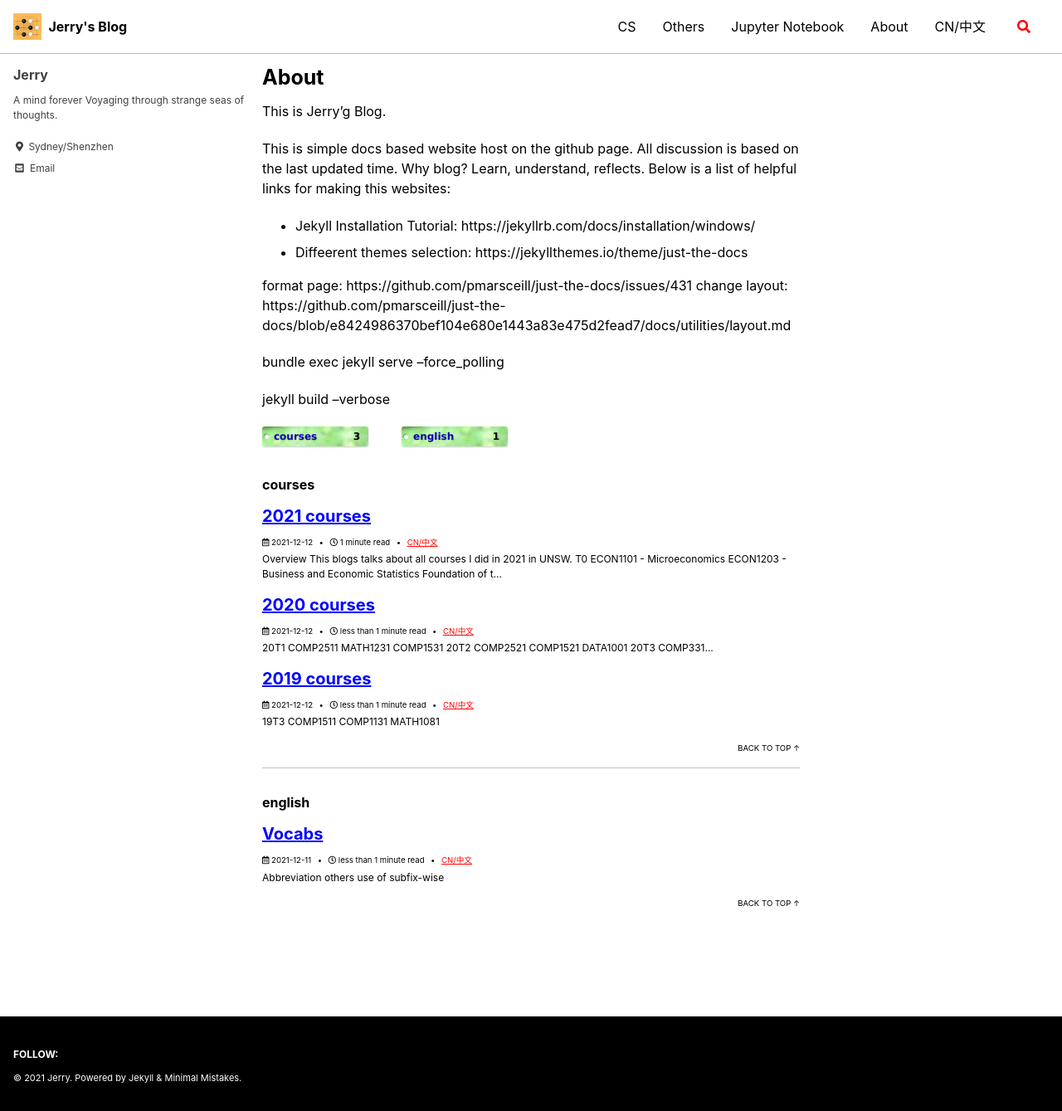
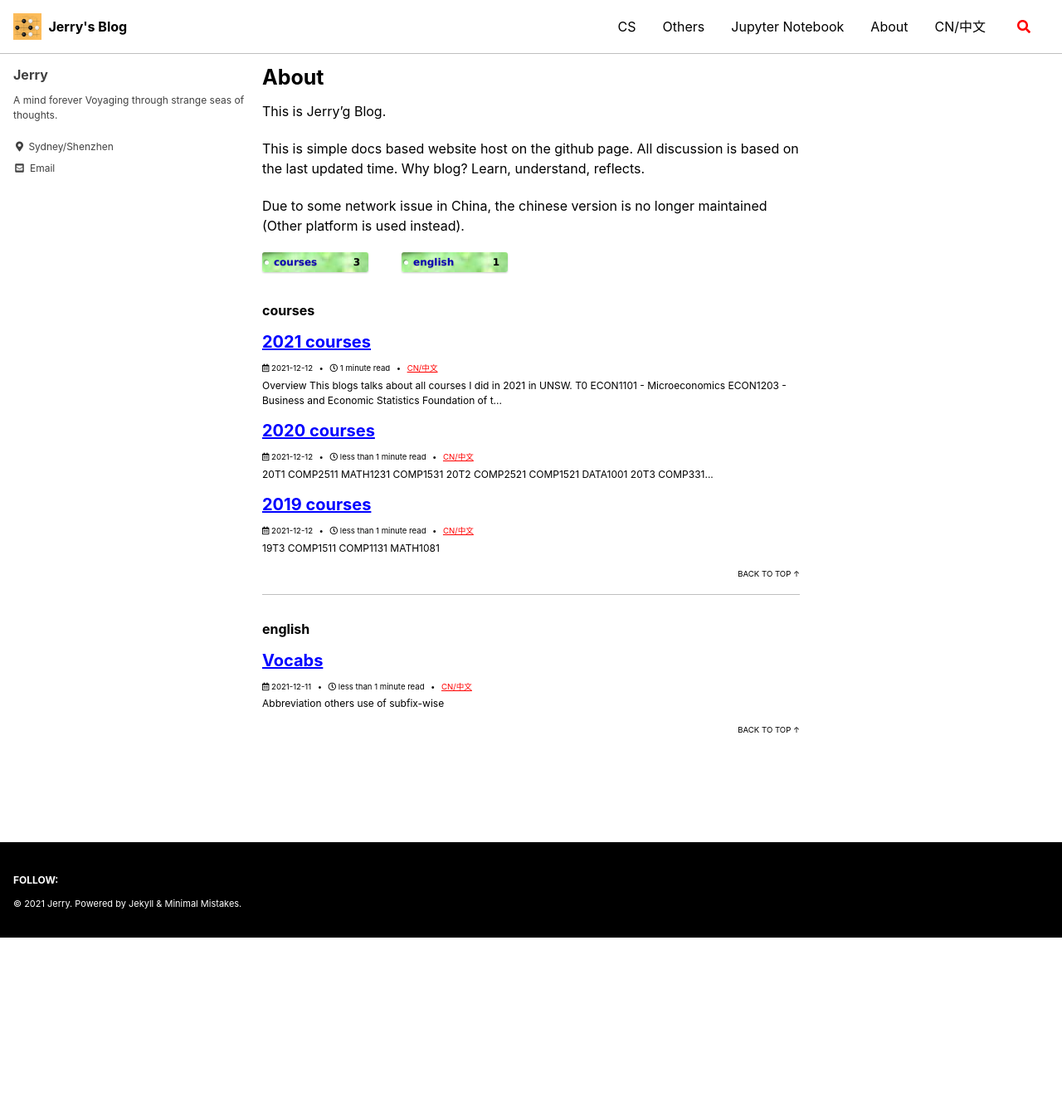
Before and after one commit to postsent/postsent.github.io, a Jekyll site: the page built from _pages/about.md, in a window 1280 px wide. Shown: the whole page at 83% size. Built offline with Jekyll 4.4.1, drawn with Linux system fonts in a browser that asks for light colours; cached includes are drawn as plain includes; after the commit the page ends 1130 px from its top, so only the background shows below that.

Commit message:
uses other platform for chinese version

```diff
--- a/_pages/about.md
+++ b/_pages/about.md
@@ -9,13 +9,5 @@ This is Jerry'g Blog.
 This is simple docs based website host on the github page.
 All discussion is based on the last updated time.
 Why blog? Learn, understand, reflects.
-Below is a list of helpful links for making this websites:
-* Jekyll Installation Tutorial: https://jekyllrb.com/docs/installation/windows/
-* Diffeerent themes selection: https://jekyllthemes.io/theme/just-the-docs
 
-format page: https://github.com/pmarsceill/just-the-docs/issues/431
-change layout: https://github.com/pmarsceill/just-the-docs/blob/e8424986370bef104e680e1443a83e475d2fead7/docs/utilities/layout.md
-
-bundle exec jekyll serve --force_polling
-
-jekyll build --verbose
+Due to some network issue in China, the chinese version is no longer maintained (Other platform is used instead).
```
Also changed, not shown: _posts/jeykll/2021-12-12-Jekyll-exp.md (+18 -0 lines).
